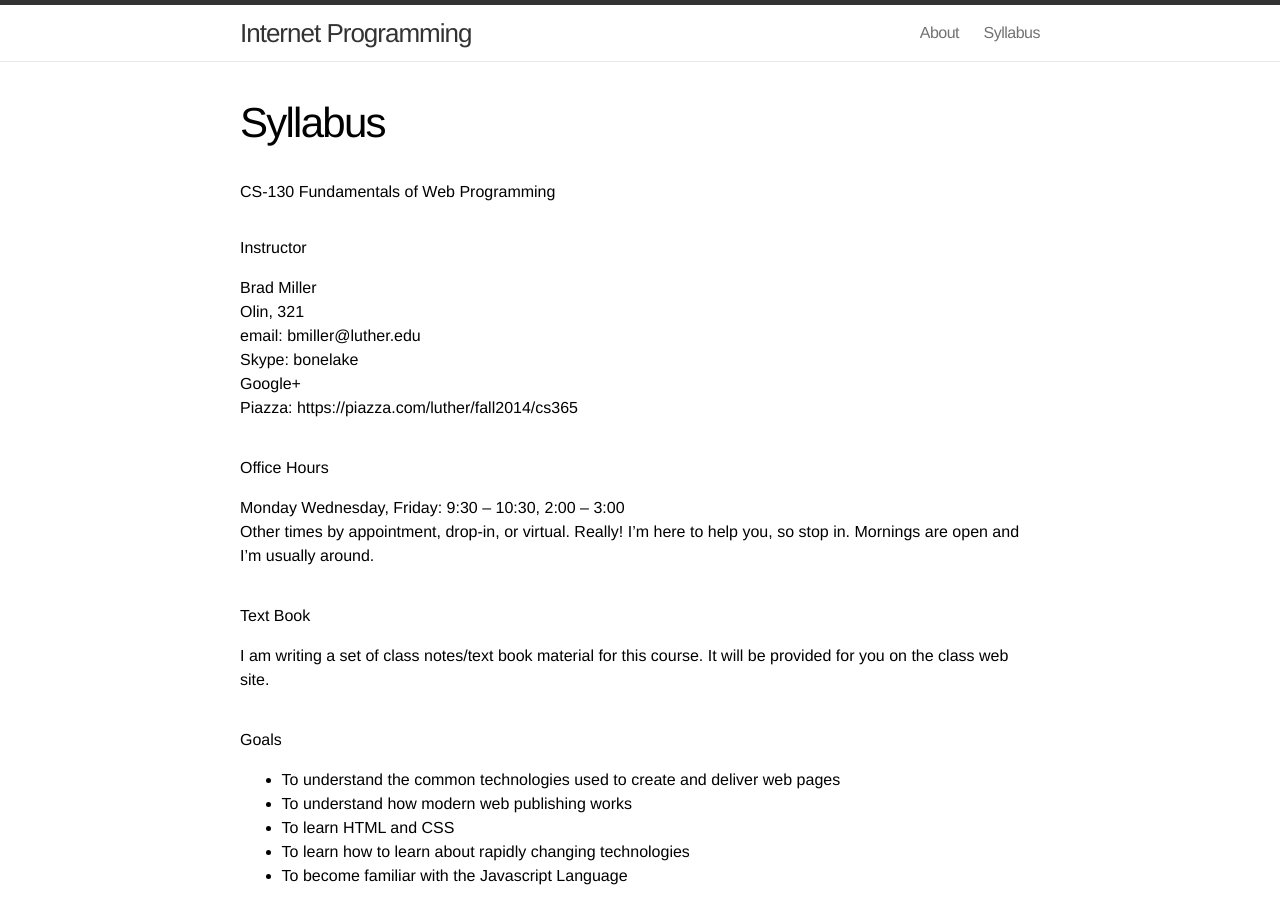
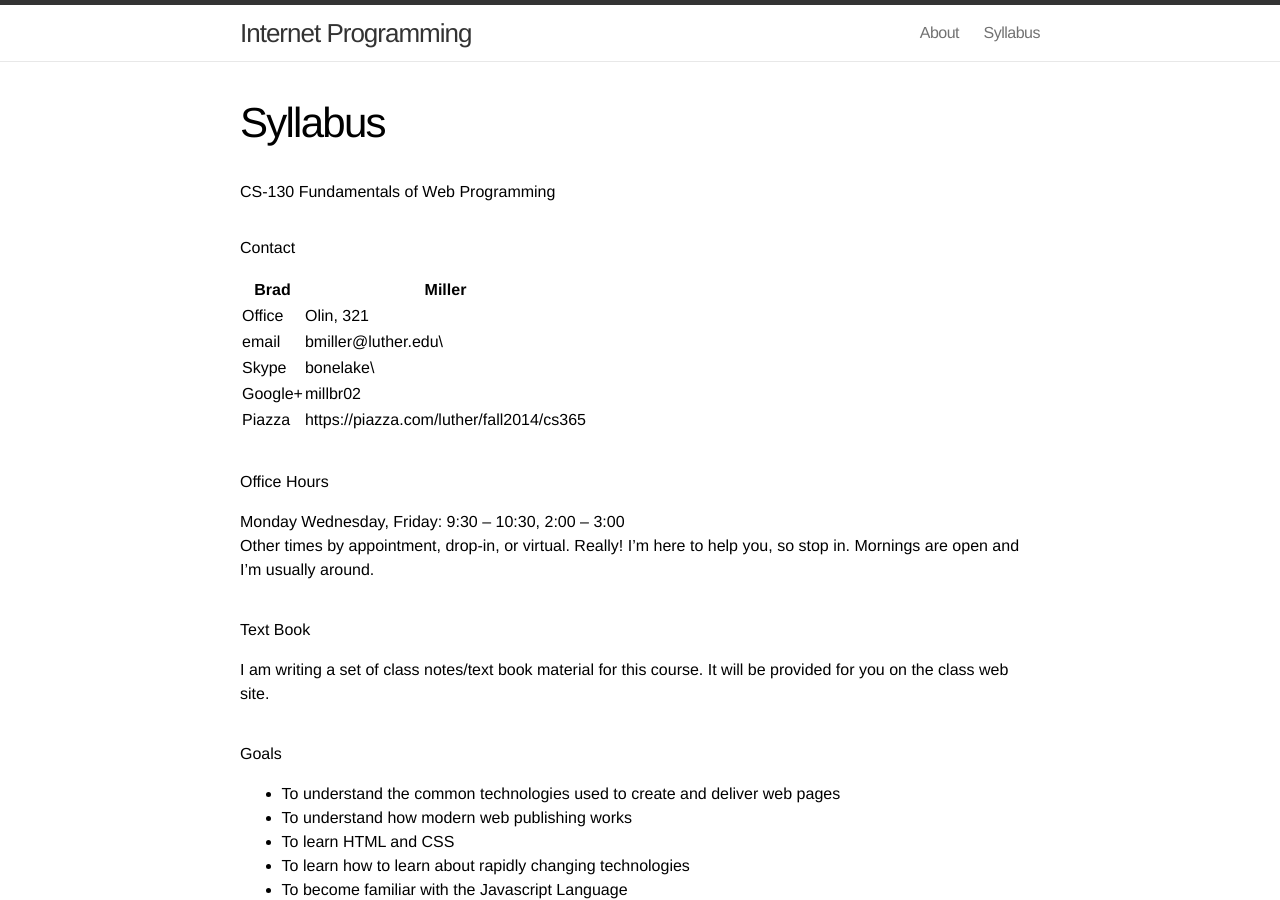
Before and after one commit to bnmnetp/CS130, a Jekyll site: the page built from syllabus.md, in a window 1280 px wide and 900 px high. Built offline with Jekyll 4.4.1, drawn with Linux system fonts in a browser that asks for light colours.

Commit message:
update contact

```diff
--- a/syllabus.md
+++ b/syllabus.md
@@ -7,15 +7,17 @@ permalink: /syllabus/
 CS-130 Fundamentals of Web Programming
 ======================================
 
-Instructor
-==========
+Contact
+=======
 
-Brad Miller\
-Olin, 321\
-email: bmiller@luther.edu\
-Skype: bonelake\
-Google+\
-Piazza: https://piazza.com/luther/fall2014/cs365
+Brad | Miller
+----- | ----
+Office | Olin, 321
+email | bmiller@luther.edu\
+Skype | bonelake\
+Google+ | millbr02
+Piazza | https://piazza.com/luther/fall2014/cs365
+
 
 Office Hours
 ============
```
